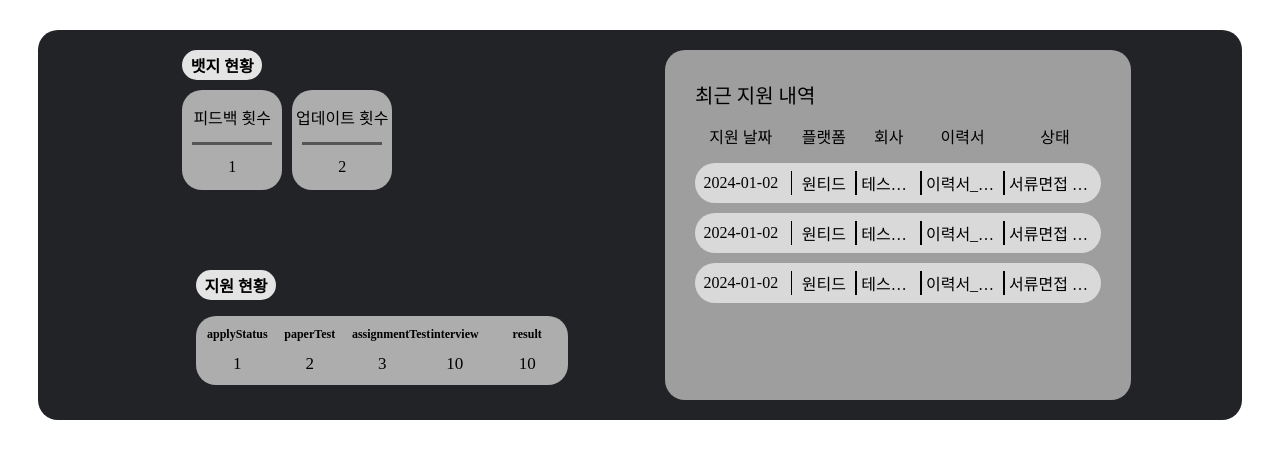
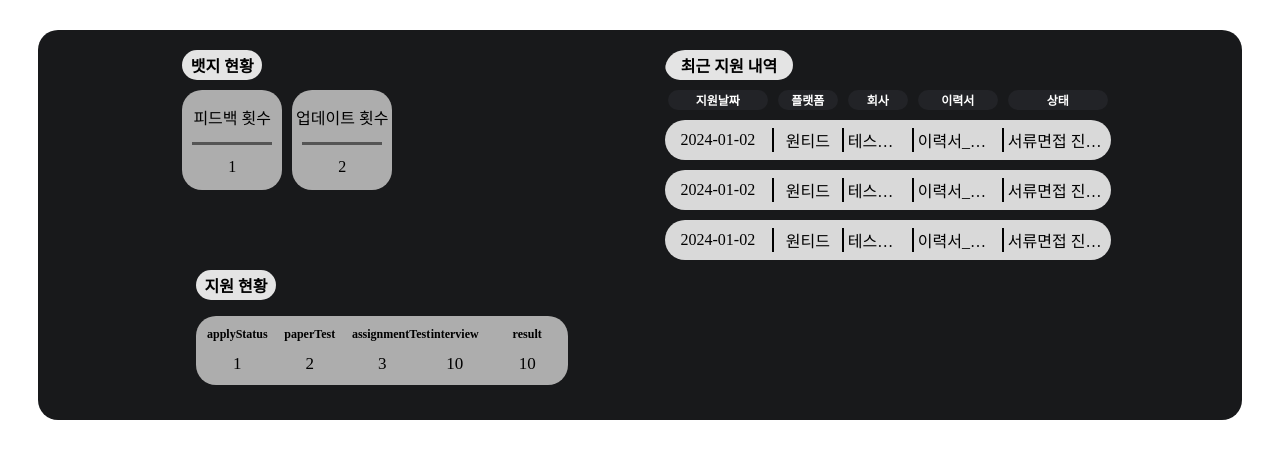
Before and after one commit to CureLatte/MyCareerFront, a Next.js app: page /ApplyDashboard in a window 1280 px wide. Shown: the top 458 px of the page. Built offline with nearby package versions, Linux system fonts and the light colour scheme.

Commit message:
[FEAT] 최근 지원 내역 update

```diff
--- a/src/app/dashboard/page.tsx
+++ b/src/app/dashboard/page.tsx
@@ -9,6 +9,7 @@ import styled from 'styled-components';
 import BadgeList from '@/components/BadgeList';
 import BadgeListBox from '@/components/BadgeListBox';
 import LTextWhite from '@/components/text/LTextWhite';
+import ApplyHistoryListBox from '@/components/ApplyHistoryListBox';
 
 export default function DashBoardPage() {
 	const BackGroundStyle = styled.div`
@@ -76,7 +77,7 @@ export default function DashBoardPage() {
 				<BadgeListBox></BadgeListBox>
 			</RoundBoxTemplate>
 			<RoundBoxTemplate className={'box applyList'}>
-				<div>status</div>
+				<ApplyHistoryListBox></ApplyHistoryListBox>
 			</RoundBoxTemplate>
 			<RoundBoxTemplate className={'box applyHistory'}>
 				<div>status</div>
--- a/src/components/ApplyHistory.tsx
+++ b/src/components/ApplyHistory.tsx
@@ -1,7 +1,32 @@
-import { LIGHT_GRAY_1 } from '@/const/Color';
+'use client';
+import {
+	DARK_GRAY_1,
+	LIGHT_GRAY_1,
+	LIGHT_GRAY_2,
+	LIGHT_GRAY_4,
+} from '@/const/Color';
 import styled from 'styled-components';
 
 export default function ApplyHistory({ historyInfo }: any) {
+	const BackGroundStyle = styled.div`
+		width: 100%;
+		height: 40px;
+		background-color: ${LIGHT_GRAY_1};
+		border-radius: 25px;
+		display: flex;
+		flex-direction: row;
+		align-items: center;
+		justify-content: center;
+
+		&:hover {
+			background-color: ${DARK_GRAY_1};
+			color: white;
+			.vertical {
+				background-color: ${LIGHT_GRAY_4};
+			}
+		}
+	`;
+
 	const VerticalLine = styled.div`
 		height: 60%;
 		margin: 4px;
@@ -10,29 +35,18 @@ export default function ApplyHistory({ historyInfo }: any) {
 	`;
 
 	return (
-		<div
-			style={{
-				width: '100%',
-				height: '40px',
-				backgroundColor: LIGHT_GRAY_1,
-				borderRadius: '25px',
-				display: 'flex',
-				flexDirection: 'row',
-				alignItems: 'center',
-				justifyContent: 'center',
-			}}
-		>
+		<BackGroundStyle className={'applyHistory'}>
 			<div className={'row applyDate'}>
 				{historyInfo.applyDate ?? '-'}
 			</div>
-			<VerticalLine />
+			<VerticalLine className={'vertical'} />
 			<div className={'row platform'}>{historyInfo.platform ?? '-'}</div>
-			<VerticalLine />
+			<VerticalLine className={'vertical'} />
 			<div className={'row company'}>{historyInfo.company ?? '-'}</div>
-			<VerticalLine />
+			<VerticalLine className={'vertical'} />
 			<div className={`row resume}`}>{historyInfo.resumeName ?? '-'}</div>
-			<VerticalLine />
+			<VerticalLine className={'vertical'} />
 			<div className={'row status'}>{historyInfo.status ?? '-'}</div>
-		</div>
+		</BackGroundStyle>
 	);
 }
--- a/src/components/ApplyHistoryList.tsx
+++ b/src/components/ApplyHistoryList.tsx
@@ -54,7 +54,7 @@ export default function ApplyHistoryList() {
 	}
 
 	return (
-		<BackGround style={{}}>
+		<BackGround className={'applyHistoryList'}>
 			{historyList.map((data: any, index: number) => {
 				return (
 					<ApplyHistory historyInfo={data} key={index}></ApplyHistory>
--- a/src/components/ApplyHistoryListBox.tsx
+++ b/src/components/ApplyHistoryListBox.tsx
@@ -1,18 +1,38 @@
 'use client';
-import { LIGHT_GRAY_1, LIGHT_GRAY_3 } from '@/const/Color';
+import { DARK_BLUE_3, LIGHT_GRAY_1, LIGHT_GRAY_3 } from '@/const/Color';
 import ApplyHistoryList from '@/components/ApplyHistoryList';
 import styled from 'styled-components';
+import WhiteTitle from '@/components/WhiteTitle';
+import STextWhite from '@/components/text/STextWhite';
 
 export default function ApplyHistoryListBox() {
 	const BackGroundStyle = styled.div`
-		padding: 30px;
-		background-color: ${LIGHT_GRAY_3};
+		// background-color: ${LIGHT_GRAY_3};
 		border-radius: 20px;
-		display: flex;
-		flex-direction: column;
+		// display: flex;
+		// flex-direction: column;
 		gap: 15px;
-		height: 290px;
-		overflow: hidden;
+		height: 100%;
+		overflow-y: scroll;
+		scroll-margin: 10px;
+		padding-right: 20px;
+
+		&::-webkit-scrollbar {
+			background: transparent;
+			border-radius: 15px;
+			width: 10px;
+			height: 50%;
+			margin: 5px;
+		}
+
+		&::-webkit-scrollbar-thumb {
+			background-color: ${LIGHT_GRAY_3};
+			border-radius: 15px;
+		}
+
+		&::-webkit-scrollbar-track {
+			opacity: 0;
+		}
 
 		.row {
 			width: 80px;
@@ -20,6 +40,18 @@ export default function ApplyHistoryListBox() {
 			text-align: center;
 			white-space: nowrap;
 			text-overflow: ellipsis;
+		}
+
+		.header {
+			background-color: ${DARK_BLUE_3};
+			color: white;
+			border-radius: 20px;
+			text-align: center;
+			justify-content: center;
+			align-items: center;
+			display: flex;
+			flex-direction: row;
+			height: 20px;
 		}
 
 		.applyDate {
@@ -45,7 +77,7 @@ export default function ApplyHistoryListBox() {
 
 	return (
 		<BackGroundStyle>
-			<div style={{ fontSize: '20px' }}>최근 지원 내역</div>
+			<WhiteTitle text={'최근 지원 내역'}></WhiteTitle>
 			<div
 				style={{
 					display: 'flex',
@@ -53,13 +85,25 @@ export default function ApplyHistoryListBox() {
 					gap: '10px',
 					width: '100%',
 					justifyContent: 'center',
+					marginTop: '10px',
+					marginBottom: '10px',
 				}}
 			>
-				<div className={'row applyDate'}>지원 날짜</div>
-				<div className={'row platform'}>플랫폼</div>
-				<div className={'row company'}>회사</div>
-				<div className={'row resume'}>이력서</div>
-				<div className={'row status'}>상태</div>
+				<div className={'row header applyDate'}>
+					<STextWhite text={'지원날짜'}></STextWhite>
+				</div>
+				<div className={'row header platform'}>
+					<STextWhite text={'플랫폼'}></STextWhite>
+				</div>
+				<div className={'row header company'}>
+					<STextWhite text={'회사'}></STextWhite>
+				</div>
+				<div className={'row header resume'}>
+					<STextWhite text={'이력서'}></STextWhite>
+				</div>
+				<div className={'row header status'}>
+					<STextWhite text={'상태'}></STextWhite>
+				</div>
 			</div>
 			<ApplyHistoryList />
 		</BackGroundStyle>
--- a/src/components/RoundBoxTemplate.tsx
+++ b/src/components/RoundBoxTemplate.tsx
@@ -1,6 +1,11 @@
 'use client';
 
-import { DARK_BLUE_3, LIGHT_GRAY_1, LIGHT_GRAY_2 } from '@/const/Color';
+import {
+	DARK_BLUE_3,
+	DARK_BLUE_4,
+	LIGHT_GRAY_1,
+	LIGHT_GRAY_2,
+} from '@/const/Color';
 import styled from 'styled-components';
 
 export default function RoundBoxTemplate({
@@ -11,7 +16,7 @@ export default function RoundBoxTemplate({
 	className?: string;
 }) {
 	const BackGroundStyle = styled.div`
-		background-color: ${DARK_BLUE_3};
+		background-color: ${DARK_BLUE_4};
 		border-radius: 20px;
 		padding: 20px;
 		margin: 30px;
--- a/src/components/WhiteTitle.tsx
+++ b/src/components/WhiteTitle.tsx
@@ -1,10 +1,13 @@
 import styled from 'styled-components';
-import STextBlack from '@/components/text/STextBlack';
 import MTextBlack from '@/components/text/MTextBlack';
 
 export default function WhiteTitle({ text }: { text: string }) {
+	const textSize = text.length;
+	const widthSize = textSize * 16;
+
 	const BackGroundStyle = styled.div`
-		width: 80px;
+		min-width: 80px;
+		max-width: ${widthSize}px;
 		height: 30px;
 		border-radius: 30px;
 		background-color: #e4e4e4;
--- /dev/null
+++ b/src/components/text/STextWhite.tsx
@@ -0,0 +1,12 @@
+import SText from '@/components/text/SText';
+
+export default function STextWhite({ text }: { text: string }) {
+	return (
+		<SText
+			text={text}
+			style={{
+				color: 'white',
+			}}
+		></SText>
+	);
+}
--- a/src/const/Color.ts
+++ b/src/const/Color.ts
@@ -8,5 +8,11 @@ export const LIGHT_GRAY_2 = '#ADADAD';
 
 export const LIGHT_GRAY_3 = '#9E9E9E';
 
+export const LIGHT_GRAY_4 = '#8E9195';
+
 export const DARK_BLUE_2 = '#26303D';
 export const DARK_BLUE_3 = '#222327';
+
+export const DARK_BLUE_4 = '#18191B';
+
+export const DARK_GRAY_1 = '#535353';
```
Also changed, not shown: src/components/applyHistoryList/HistoryRow.tsx (added, +12 -0 lines).
